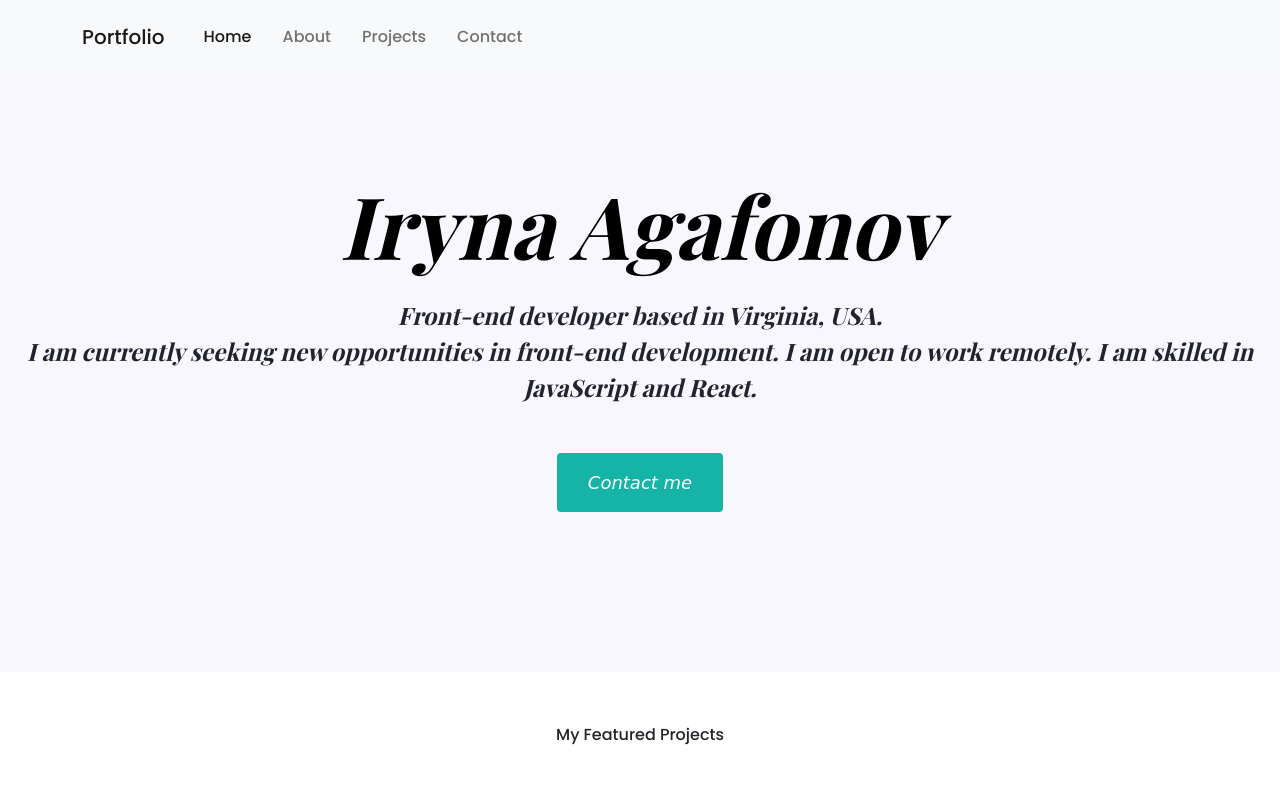
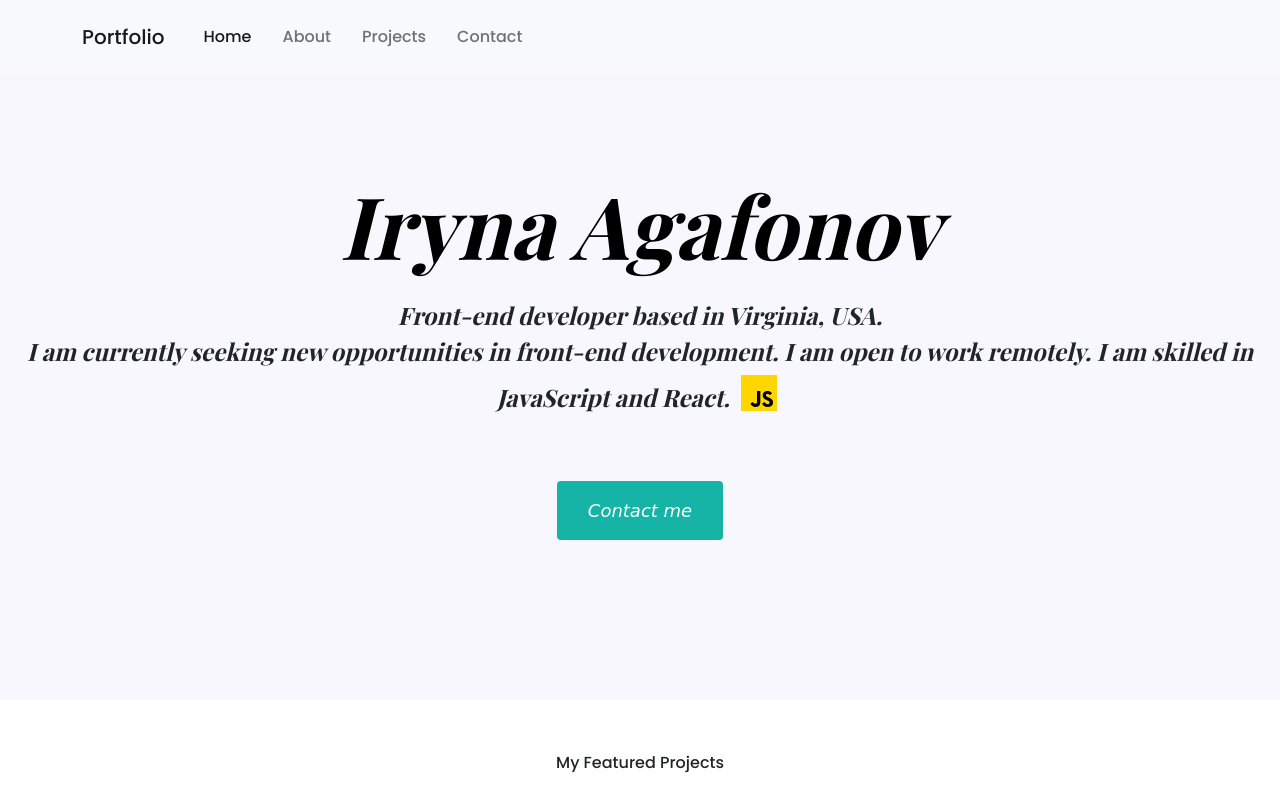
Before and after one commit to iryna-ag/portfolio-project, a plain HTML site: page index.html in a window 1280 px wide. Shown: the top 800 px of the page. Drawn offline with nearby package versions, Linux system fonts and the light colour scheme.

Commit message:
adding icons

```diff
--- a/index.html
+++ b/index.html
@@ -76,7 +76,7 @@
               <a
                 class="nav-link nav-element"
                 href="contact.html"
-                title="Contact Patricia"
+                title="Contact Iryna"
                 >Contact</a
               >
             </li>
@@ -90,6 +90,11 @@
       <h2 class="mb-5">Front-end developer based in Virginia, USA. </br>
         I am currently seeking new opportunities in front-end development. I am
         open to work remotely. I am skilled in JavaScript and React.
+        <img
+              src="images/javascript-48.png"
+              class="img-fluid mb-3 rounded"
+              alt="javascript"
+            />
       </h2>
       <div>
         <a href="contact.html" class="btn btn-branding" title="Contact me"
```
Also changed, not shown: images/javascript-48.png (added).
